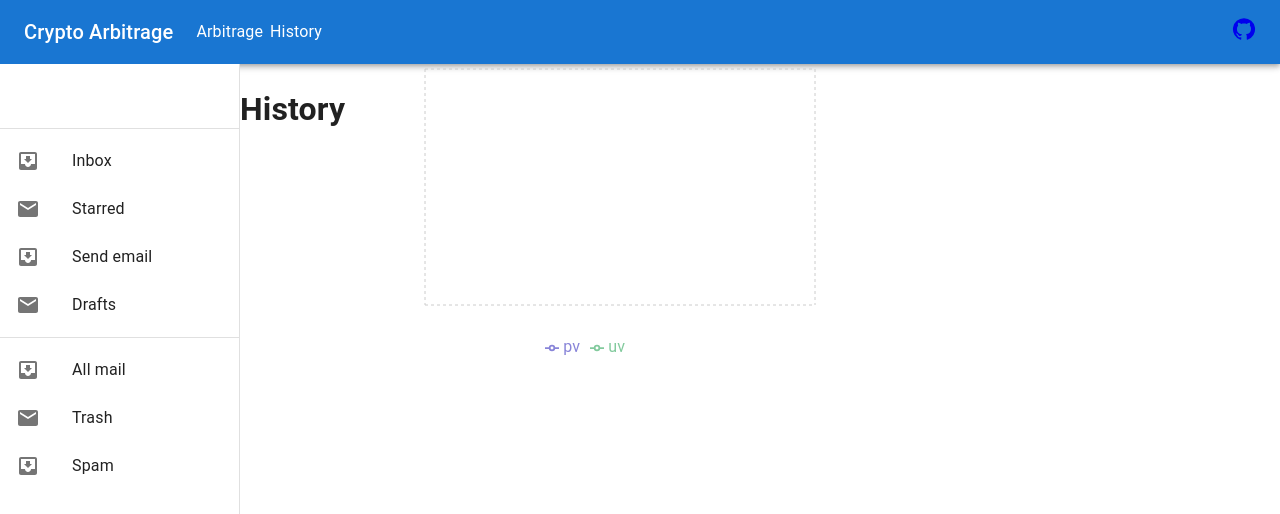
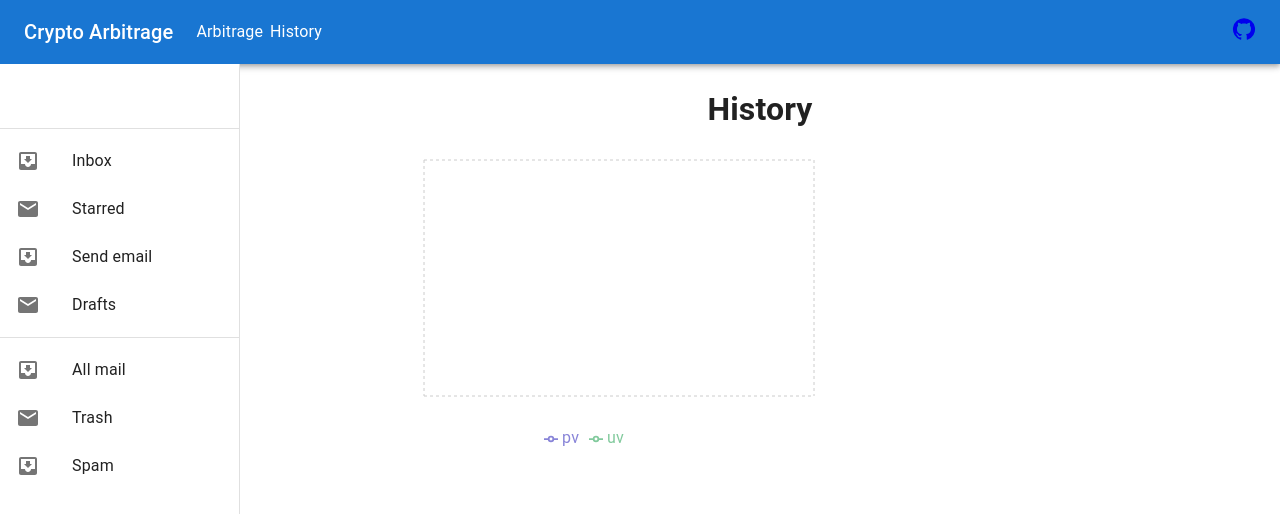
Before and after one commit to ldtcooper/crypto-arbitrage, a React (Create React App) app in the folder frontend/: page /history in a window 1280 px wide. Shown: the top 514 px of the page. Built offline with nearby package versions, Linux system fonts and the light colour scheme.

Commit message:
frontend Center arbitrage page

```diff
--- a/frontend/src/App.css
+++ b/frontend/src/App.css
@@ -34,4 +34,12 @@
 main {
   display: flex;
   justify-content: center;
+  width: 100%;
 }
+
+.main-content {
+  display: flex;
+  justify-content: center;
+  flex-direction: column;
+  width: 80%;
+}
--- a/frontend/src/components/arbitrage.jsx
+++ b/frontend/src/components/arbitrage.jsx
@@ -3,9 +3,11 @@ import { DataTable } from './';
 
 const ArbitragePage = () => {
     return (
-        <main style={{ display: 'flex', flexDirection: 'column' }}>
-            <h1>Arbitrage</h1>
-            <DataTable />
+        <main>
+            <div className="main-content">
+                <h1>Arbitrage</h1>
+                <DataTable />
+            </div>
         </main>
     );
 }
--- a/frontend/src/components/history.jsx
+++ b/frontend/src/components/history.jsx
@@ -4,8 +4,10 @@ import { LineGraph } from '.';
 const HistoryPage = () => {
     return (
         <main>
-            <h1>History</h1>
-            <LineGraph />
+            <div className='main-content'>
+                <h1>History</h1>
+                <LineGraph />
+            </div>
         </main>
     );
 }
```
Also changed, not shown: frontend/src/components/checkboxes.jsx (added, +29 -0 lines).
